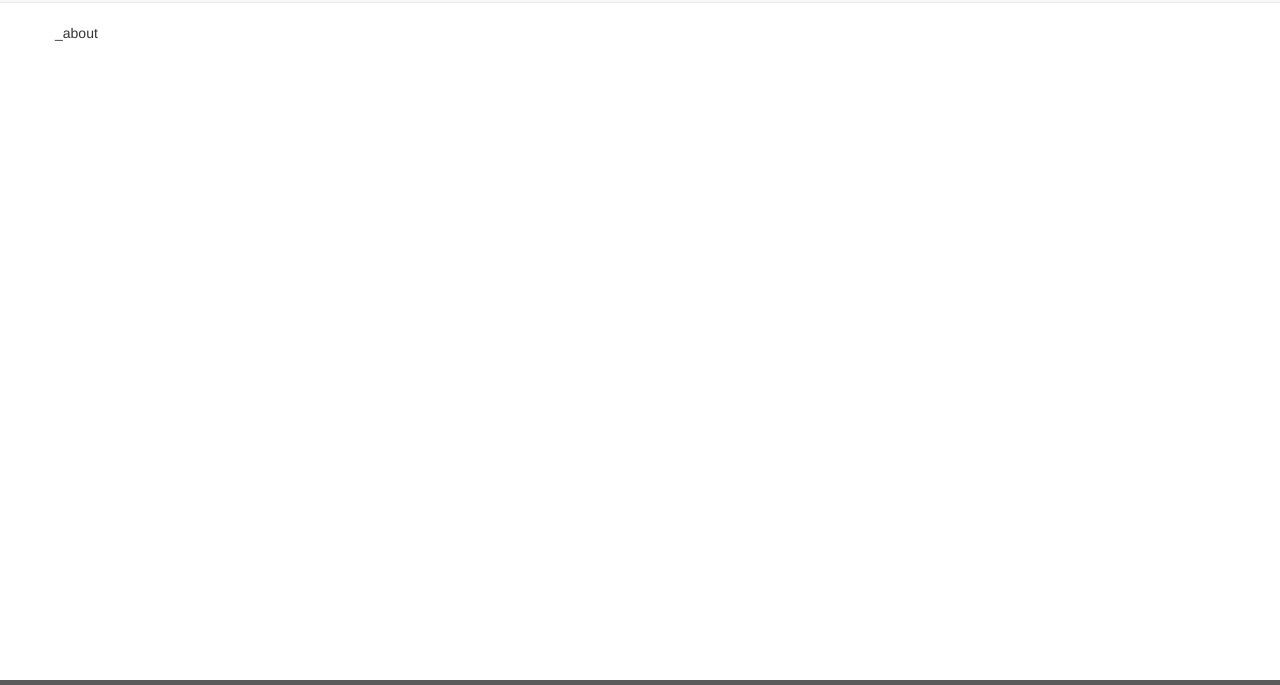
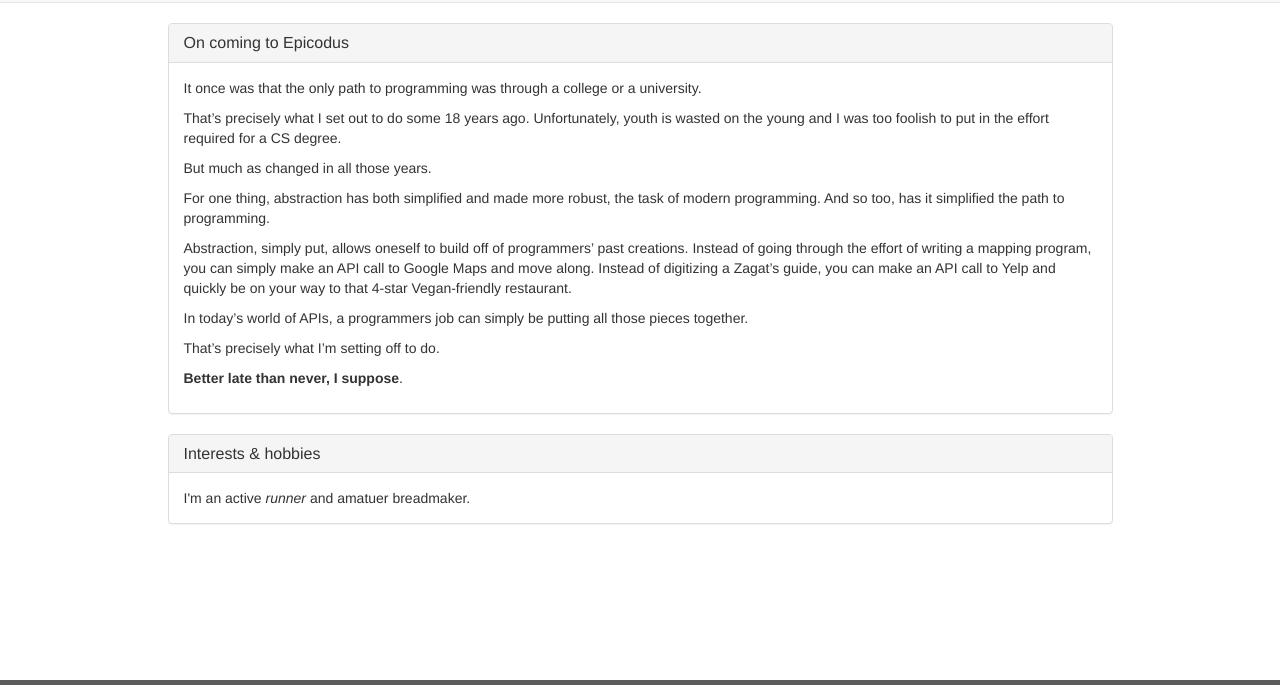
Before and after one commit to pseudoralph/portfolio, a plain HTML site: page about.html in a window 1280 px wide. Shown: the part 80-765 px from the top of the page. Drawn offline with nearby package versions, Linux system fonts and the light colour scheme.

Commit message:
complete project

```diff
--- a/about.html
+++ b/about.html
@@ -28,7 +28,57 @@
 
 
 
-        _about
+        <div class="col-sm-10 col-sm-offset-1">
+
+          <div class="panel panel-default">
+
+            <div class="panel-heading">
+              <h3 class="panel-title">On coming to Epicodus</h3>
+            </div>
+
+            <div class="panel-body">
+              <p>It once was that the only path to programming was through a college or a university. </p>
+              <p>That’s precisely what I set out to do some 18 years ago. Unfortunately, youth is wasted on the young and I was too foolish to put in the effort required for a CS degree.</p>
+              <p>But much as changed in all those years. </p>
+              <p>For one thing, abstraction has both simplified and made more robust, the task of modern programming. And so too, has it simplified the path to programming.</p>
+              <p>Abstraction, simply put, allows oneself to build off of programmers’ past creations. Instead of going through the effort of writing a mapping program, you can simply make an API call to Google Maps and move along. Instead of digitizing a Zagat’s guide, you can make an API call to Yelp and quickly be on your way to that 4-star Vegan-friendly restaurant.</p>
+              <p>In today’s world of APIs, a programmers job can simply be putting all those pieces together.</p>
+              <p>That’s precisely what I’m setting off to do.</p>
+              <p><strong>Better late than never, I suppose</strong>.</p>
+
+            </div>
+
+          </div>
+
+
+          <div class="panel panel-default">
+
+            <div class="panel-heading">
+              <h3 class="panel-title">Interests & hobbies</h3>
+            </div>
+
+            <div class="panel-body">
+              I'm an active <em>runner</em> and amatuer breadmaker.
+
+            </div>
+
+          </div>
+
+
+
+
+
+
+
+        </div>
+
+
+
+
+
+
+
+
 
 
       </div>
```
Also changed, not shown: code.html (+1 -6 lines), index.html (+6 -9 lines), 1 other file.
